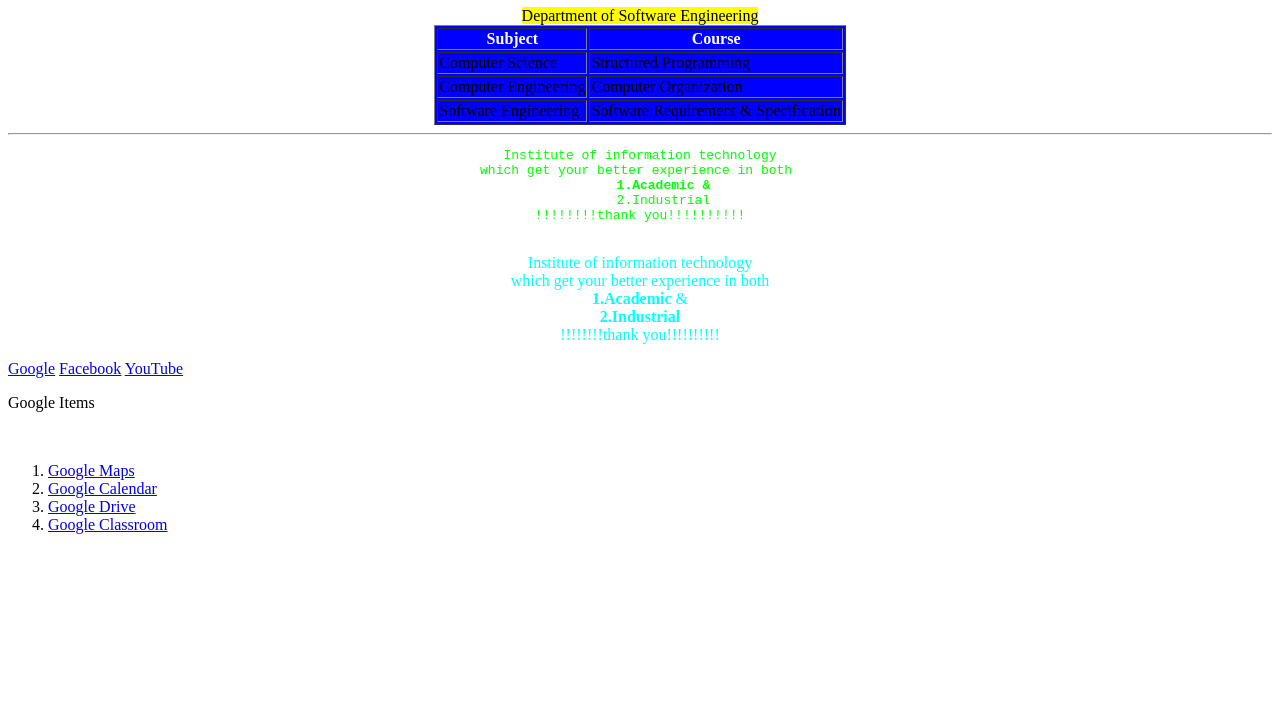
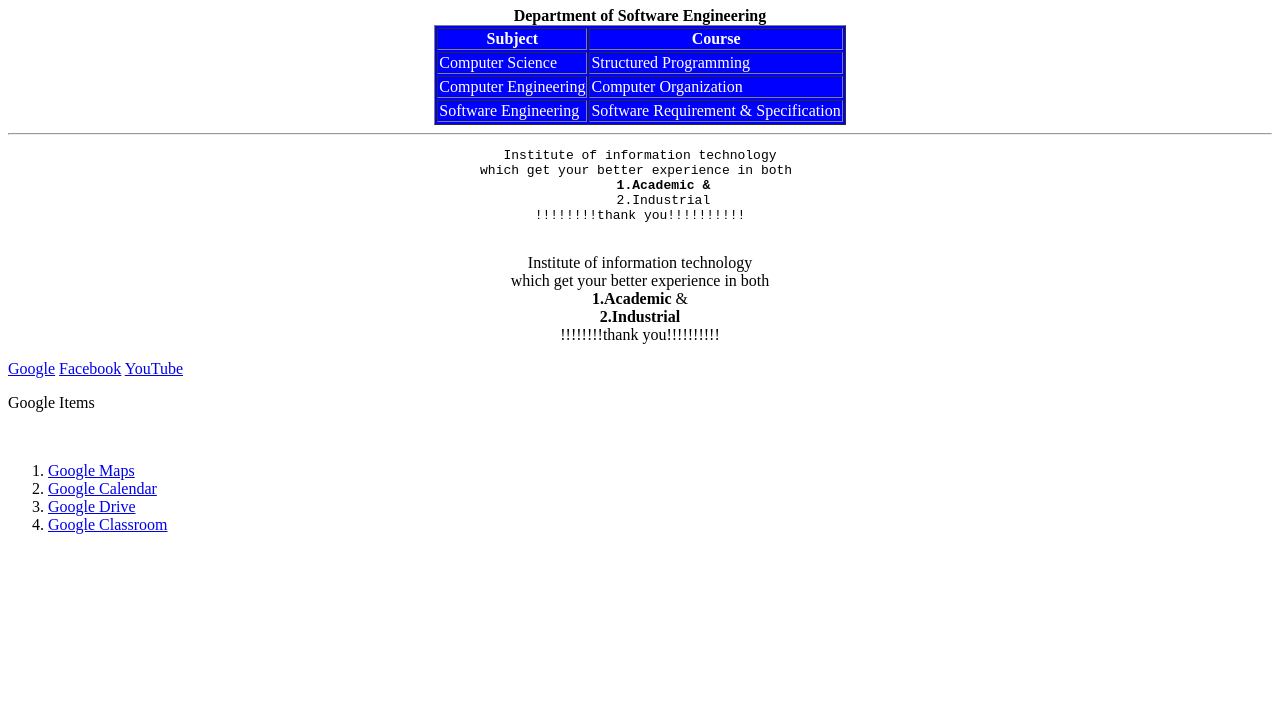
Before and after one commit to rakib3004/html-learning, a plain HTML site: page Google Product Link.html in a window 1280 px wide. Shown: the part 73-800 px from the top of the page. Drawn offline with Linux system fonts and the light colour scheme.

Commit message:
change color to whole context in Google Product Link HTML

```diff
--- a/Google Product Link.html
+++ b/Google Product Link.html
@@ -6,9 +6,9 @@
 </head>
 
 <body>
-<h1 align ="center">Software Research Centre</h1>
+<h1 align ="center">Ri Research Labratory</h1>
 <table border = "1" bgcolor = "blue" align ="center" >
-<caption><mark>Department of Software Engineering</mark></caption>
+<caption><b>Department of Software Engineering</b></caption>
 
 <tr>
 <th ><span style = "color:white">Subject</span></th>
@@ -16,30 +16,30 @@
 </tr>
 
 <tr>
-<td>Computer Science</td>
-<td>Structured Programming</td>
+<td><span style = "color:white">Computer Science</span></td>
+<td><span style = "color:white">Structured Programming</span></td>
 </tr>
 
 <tr>
-<td>Computer Engineering</td>
-<td>Computer Organization</td>
+<td><span style = "color:white">Computer Engineering</span></td>
+<td><span style = "color:white">Computer Organization</span></td>
 </tr>
 
 <tr>
-<td>Software Engineering</td>
-<td>Software Requirement & Specification</td>
+<td><span style = "color:white">Software Engineering</span></td>
+<td><span style = "color:white">Software Requirement & Specification</span></td>
 </tr>
 
 </table>
 <hr/ >
 
-<pre  style = "color:lime;" align  = "center"> Institute of information technology
+<pre  style = "color:black;" align  = "center"> Institute of information technology
 which get your better experience in both
       <b>1.Academic &</b>
       2.Industrial
 !!!!!!!!thank you!!!!!!!!!!
        </pre>
-<p style = "color:aqua;" align = "center"> Institute of information technology<br>
+<p style = "color:black;" align = "center"> Institute of information technology<br>
 which get your better experience in both <br>
       <b>1.Academic</b> &<br>
       <b>2.Industrial</b><br>
```
